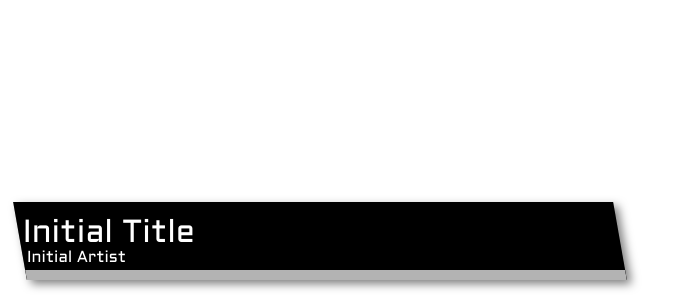
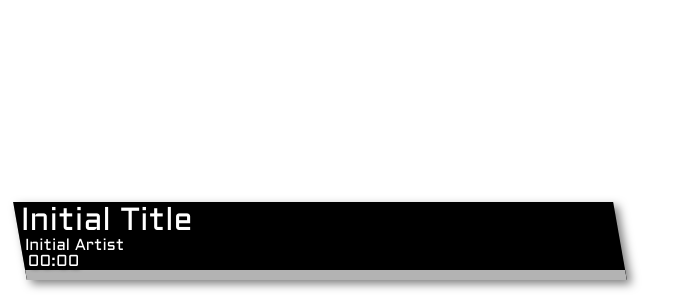
Before and after one commit to Camopoltergeist/obs-spotify-webwidget, a website built with webpack: page src/index.html in a window 1280 px wide. Shown: the part 500-800 px from the top of the page, without its empty margins (0-686 px from the left). Built offline with nearby package versions, Linux system fonts and the light colour scheme; files whose address does not match are found by name.

Commit message:
Added placeholder text to progress container

```diff
--- a/src/index.html
+++ b/src/index.html
@@ -14,7 +14,7 @@
 					<div id="infoDiv" class="bottomAlign">
 						<div id="songTextContainer"></div>
 						<div id="artistTextContainer"></div>
-						<div id="progressContainer"></div>
+						<div id="progressContainer">00:00</div>
 					</div>
 				</div>
 				<div id="progressBar"></div>
```
